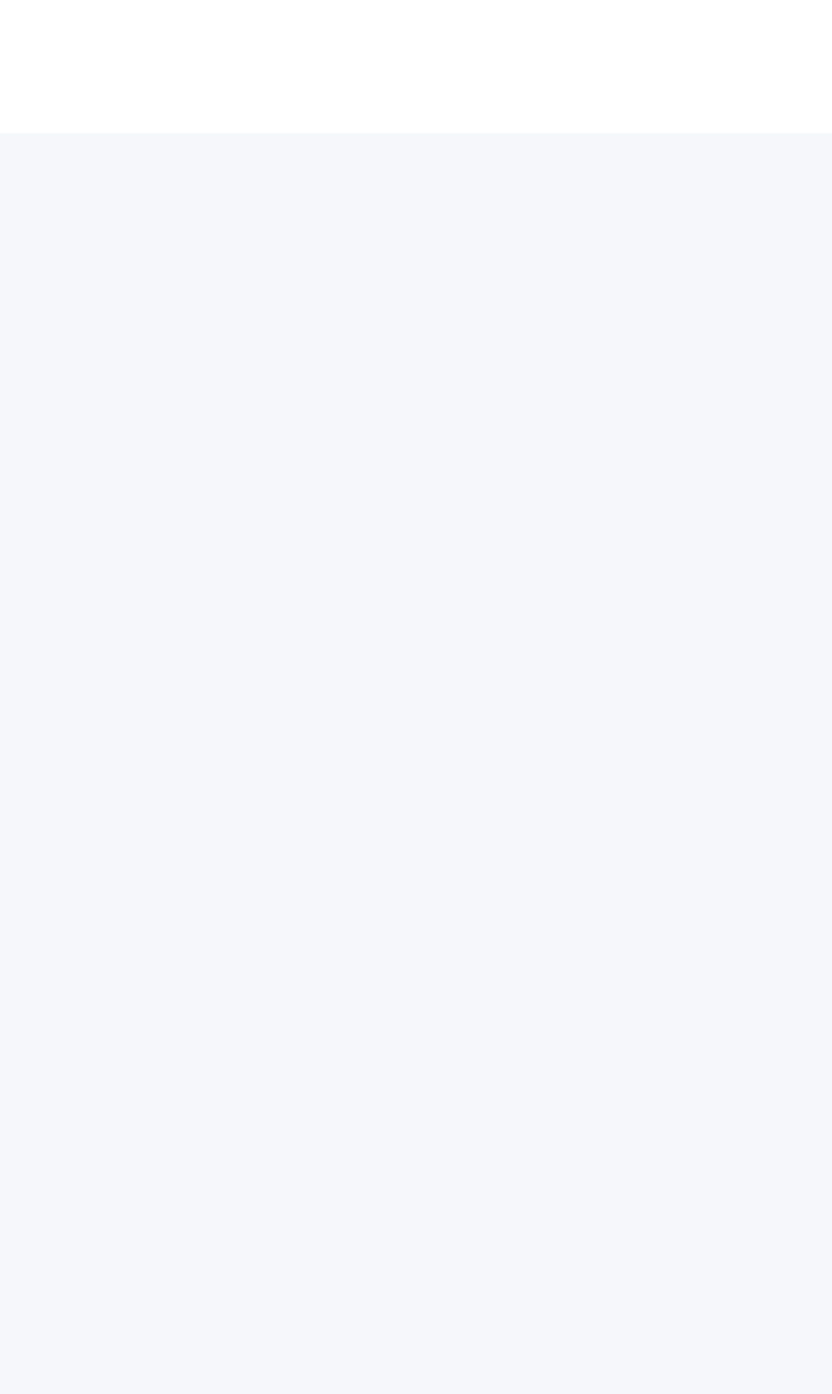
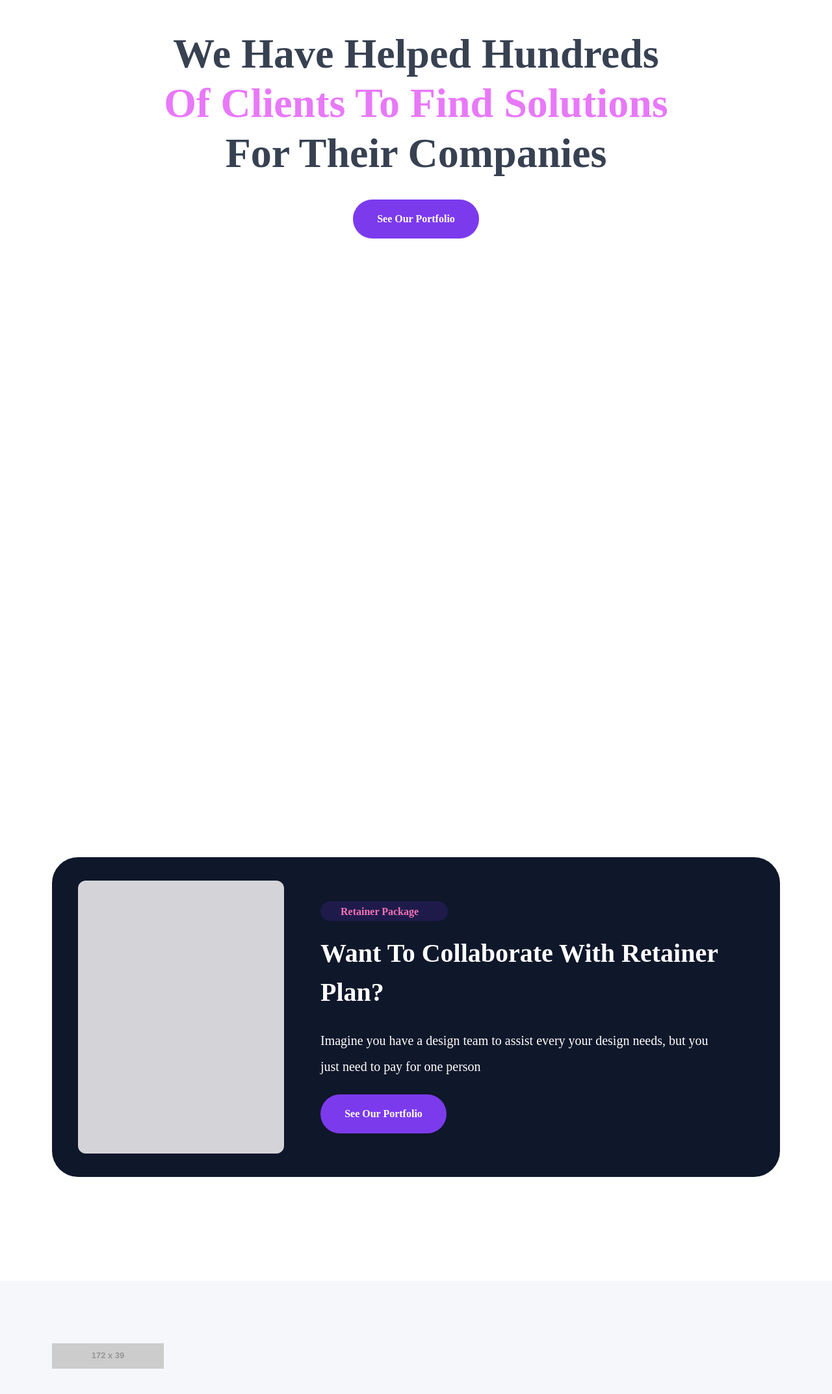
Before and after one commit to mfaqihuddin23/plainthingApp, a Nuxt app: page / in a window 1280 px wide. Shown: the part 9830-11975 px from the top of the page at 65% size. Before the commit the page ends 10227 px from the top, so only its background shows below. Built offline with nearby package versions, Linux system fonts and the light colour scheme.

Commit message:
add parallax secct

```diff
--- a/pages/index.vue
+++ b/pages/index.vue
@@ -495,10 +495,45 @@
       </div>
     </section>
     <section class="parallax bg-white pt-80 pb-40">
-      <div class="container"></div>
+      <div class="container">
+        <div class="flex flex-col items-center mb-[952px]">
+          <div class="text-wrap mb-8">
+            <div class="w-[910px] text-center text-gray-700 text-[64px] font-semibold capitalize leading-[76.80px]">we have helped hundreds</div>
+            <div class="w-[910px] text-center text-fuchsia-400 text-[64px] font-semibold capitalize leading-[76.80px]">of clients to find solutions</div>
+            <div class="w-[910px] text-center text-gray-700 text-[64px] font-semibold capitalize leading-[76.80px]">for their companies</div>
+          </div>
+          <div class="btn-wrap">
+            <div class="w-[194px] h-[60px] px-[31px] py-[19px] bg-violet-600 rounded-[50px] justify-center items-center gap-2.5 inline-flex">
+              <div class="text-center text-white text-base font-semibold capitalize">See Our Portfolio</div>
+            </div>
+          </div>
+        </div>
+        <div class=" bg-slate-900 rounded-[40px]">
+          <div class="flex gap-14 py-9 px-10 items-center">
+            <div class="w-[317px] h-[420px] bg-zinc-300 rounded-xl"></div>
+            <div class="flex flex-col">
+              <div class="w-[196px] h-[30px] px-[31px] py-1 bg-indigo-950 rounded-[32px] justify-start items-start gap-2.5 inline-flex mb-5">
+                <div class="text-center text-pink-400 text-base font-semibold capitalize">Retainer Package</div>
+              </div>
+              <div class="w-[646px] text-white text-[40px] font-semibold capitalize mb-6">Want to collaborate with Retainer plan?</div>
+              <div class="w-[609px] h-[63px] text-white text-xl font-normal leading-loose mb-10">Imagine you have a design team to assist every your design needs, but you just need to pay for one person</div>
+              <div class="w-[194px] h-[60px] px-[31px] py-[19px] bg-violet-600 rounded-[50px] justify-center items-center gap-2.5 inline-flex">
+                <div class="text-center text-white text-base font-semibold capitalize">See Our Portfolio</div>
+              </div>
+            </div>
+          </div>
+        </div>
+      </div>
     </section>
     <section class="footer py-24">
-      <div class="container"></div>
+      <div class="container">
+        <div class="flex justify-between">
+          <div class="flex flex-col">
+            <img class="w-[172px] h-[39px]" src="https://via.placeholder.com/172x39" />
+
+          </div>
+        </div>
+      </div>
     </section>
   </NuxtLayout>
 </template>
```
Also changed, not shown: assets/images/img-logo-footer.png (added).
